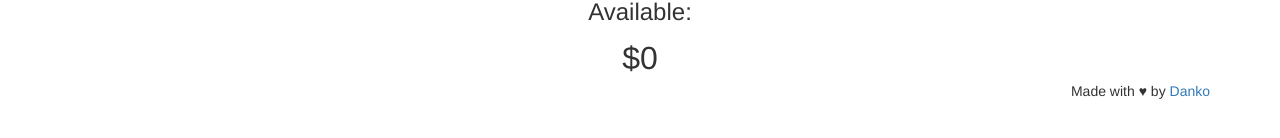
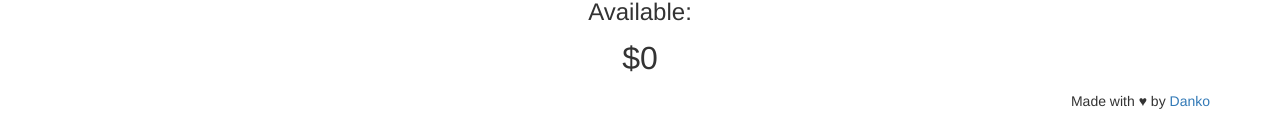
Before and after one commit to satish1020/SodaMachine, a React (Create React App) app: page / in a window 1280 px wide. Shown: the part 733-871 px from the top of the page. Built offline with nearby package versions, Linux system fonts and the light colour scheme.

Commit message:
improvements

```diff
--- a/package.json
+++ b/package.json
@@ -2,6 +2,7 @@
   "name": "vending-machine",
   "version": "0.0.1",
   "private": true,
+  "homepage": "https://danko-m.github.io/vending-machine-react/",
   "devDependencies": {
     "gh-pages": "^0.12.0",
     "react-scripts": "0.8.4"
--- a/src/App.css
+++ b/src/App.css
@@ -26,18 +26,27 @@ body {
   background: #fff;
   cursor: pointer;
 }
-.col-sm-3:hover {
-  transform: scale(1.05);
-  box-shadow: 0 7px 15px rgba(0,0,0,.25);
-  border: 1px solid rgba(0,0,0,.15);
-  z-index: 10;
-}
 .items-left,
 .item,
 .item-price {
   line-height: 40px;
 }
+.author {
+  padding-top: 10px;
+  text-align: center;
+}
+@media (min-width: 768px){
+  .author {
+    text-align: right;
+  }
+}
 @media (min-width: 992px){
+  .col-sm-3:hover {
+    transform: scale(1.05);
+    box-shadow: 0 7px 15px rgba(0,0,0,.25);
+    border: 1px solid rgba(0,0,0,.15);
+    z-index: 10;
+  }
   .btn-success {
     position: absolute;
     top: 39px;
--- a/src/App.js
+++ b/src/App.js
@@ -102,7 +102,7 @@ class App extends Component {
                   moneyBack={this.moneyBack}
                   lastPurchased={this.state.justPurchased}
           />
-          <p className="text-right">Made with ♥ by <a href="http://danko-m.github.io/" target="_blank">Danko</a></p>
+          <p className="author">Made with ♥ by <a href="http://danko-m.github.io/" target="_blank">Danko</a></p>
         </div>
       </div>
     );
```
